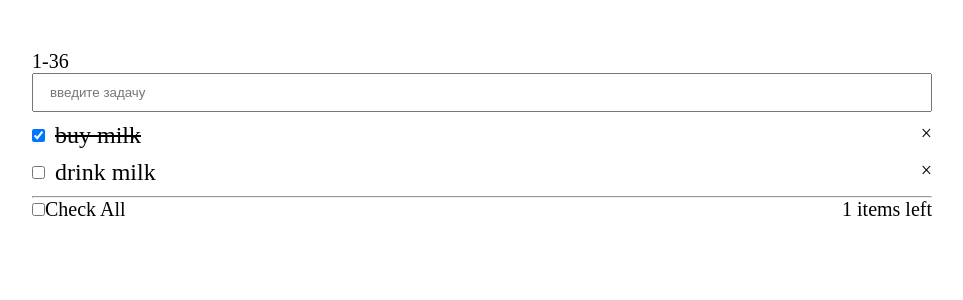
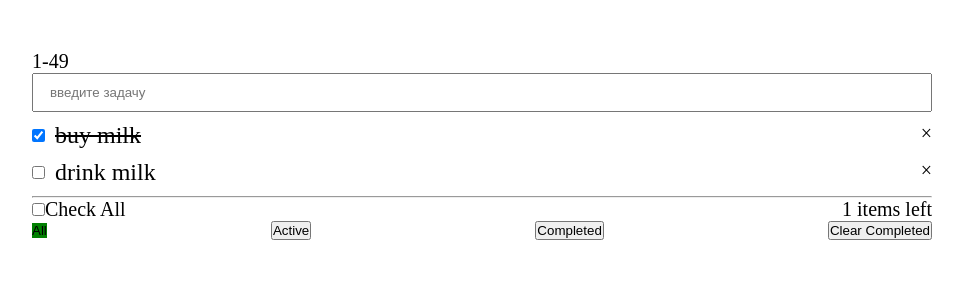
Before and after one commit to pylsar/NotMyVueBigTodo, a Vue app: page / in a window 1280 px wide. Both pictures are taken after a click on the checkbox 196 px from the left and 135 px from the top of the page. Shown: the top 300 px of the page, without its empty margins (158-1121 px from the left). Built offline with nearby package versions, Linux system fonts and the light colour scheme.

Commit message:
filter active completed

```diff
--- a/src/App.vue
+++ b/src/App.vue
@@ -1,6 +1,6 @@
 <template>
   <div id="app" class="container">
-    1-36
+    1-49
     <TodoList/>
   </div>
 </template>
--- a/src/components/TodoList.vue
+++ b/src/components/TodoList.vue
@@ -7,7 +7,7 @@
             v-model="newTodo"
             @keyup.enter="addTodo"
         >
-        <div v-for="(todo, index) in todos" :key="todo.id" class="todo__item">
+        <div v-for="(todo, index) in todosFiltered" :key="todo.id" class="todo__item">
             <div class="todo__item__left">
                 <input
                     type="checkbox"
@@ -47,6 +47,13 @@
             </label>
             <div> {{remaining}} items left</div>
         </div>
+        <div class="todo__extra">
+            <button :class="{active : filter == 'all'}" @click="filter ='all'">All</button>
+            <button :class="{active: filter == 'active'}" @click="filter ='active'">Active</button>
+            <button :class="{active: filter == 'completed'}" @click="filter ='completed'">Completed</button>
+            <button v-show="showClearCompletedButton" @click="clearCompleted">Clear Completed</button>
+
+        </div>
     </div>
 </template>
 
@@ -58,6 +65,7 @@
                 newTodo: '',
                 idForTodo: 3, //хардкодим чтобы начинать отсчет от этой цифры
                 beforeEditCache: '',
+                filter: 'all',
                 todos: [
                     {
                         'id': 1,
@@ -80,7 +88,21 @@
             },
             anyRemaining(){ // если все чекбоксы выбраны то и checkall выбран
                 return this.remaining != 0
+            },
+            todosFiltered(){
+                if(this.filter == 'all'){
+                    return this.todos
+                }else if(this.filter == 'active'){
+                   return this.todos.filter(todo => !todo.completed)
+                }else if(this.filter == 'completed'){
+                   return this.todos.filter(todo => todo.completed)
+                }
+                return this.todos
+            },
+            showClearCompletedButton(){
+               return this.todos.filter(todo => todo.completed).length >0 // если есть хоть 1 завершеннач задача т опоявится эта кнопка
             }
+
         },
         directives: {  // чтобы инпут сразу фокусился после даблклика
             focus: {
@@ -121,6 +143,9 @@
             },
             checkAllTodos(){ // делает все туду сделаными
                 this.todos.forEach((todo) => todo.completed = event.target.checked)
+            },
+            clearCompleted(){
+                this.todos = this.todos.filter(todo => !todo.completed)
             }
         }
     }
@@ -170,4 +195,10 @@
     .completed {
         text-decoration: line-through;
     }
+
+    .active {
+        background: green;
+        outline: none;
+        border: 0px;
+    }
 </style>
```
